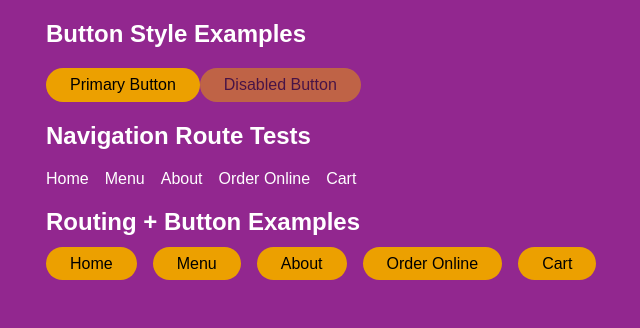
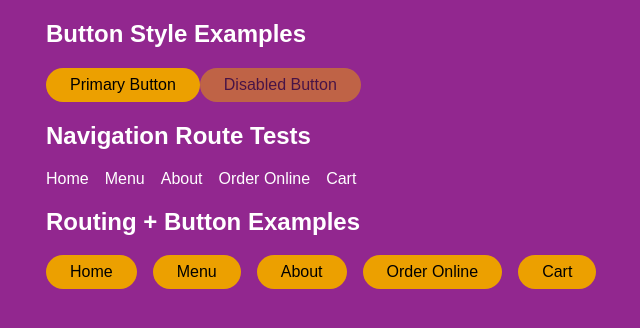
Before and after one commit to airforcecoder/bpk, a React (Vite) app in the folder client/: page /ui-test in a window 1280 px wide. Shown: the top 328 px of the page, without its empty margins (10-650 px from the left). Built offline with nearby package versions, Linux system fonts and the light colour scheme.

Commit message:
Fixed container comment, researched it for better understanding, also added link inline to button in global.css

```diff
--- a/client/src/pages/ui-test-page.tsx
+++ b/client/src/pages/ui-test-page.tsx
@@ -11,8 +11,7 @@ function UITestPage() {
   /* React returns the JSX that should be displayed */
   return (
 
-    /* Start main, WE USE THE CONTAINER I MADE SO THE WEBSITE USES THE SAME RESOLUTION/SIZE FOR ALL PAGES SEE THE EXAMPLE HERE
-    This is important for different sized devices to use page-container*/
+    /* page-container keeps content responsive, centered, consistently padded, and prevents excessive width on large screens */
     <main className="page-container">
 
         {/* Visual button examples only */}
--- a/client/src/styles/globals.css
+++ b/client/src/styles/globals.css
@@ -55,6 +55,7 @@ img {
 
 /* Shared button base */
 .btn {
+  display: inline-block;
   border: none;
   border-radius: var(--radius-pill);
   padding: var(--space-sm) var(--space-lg);
```
